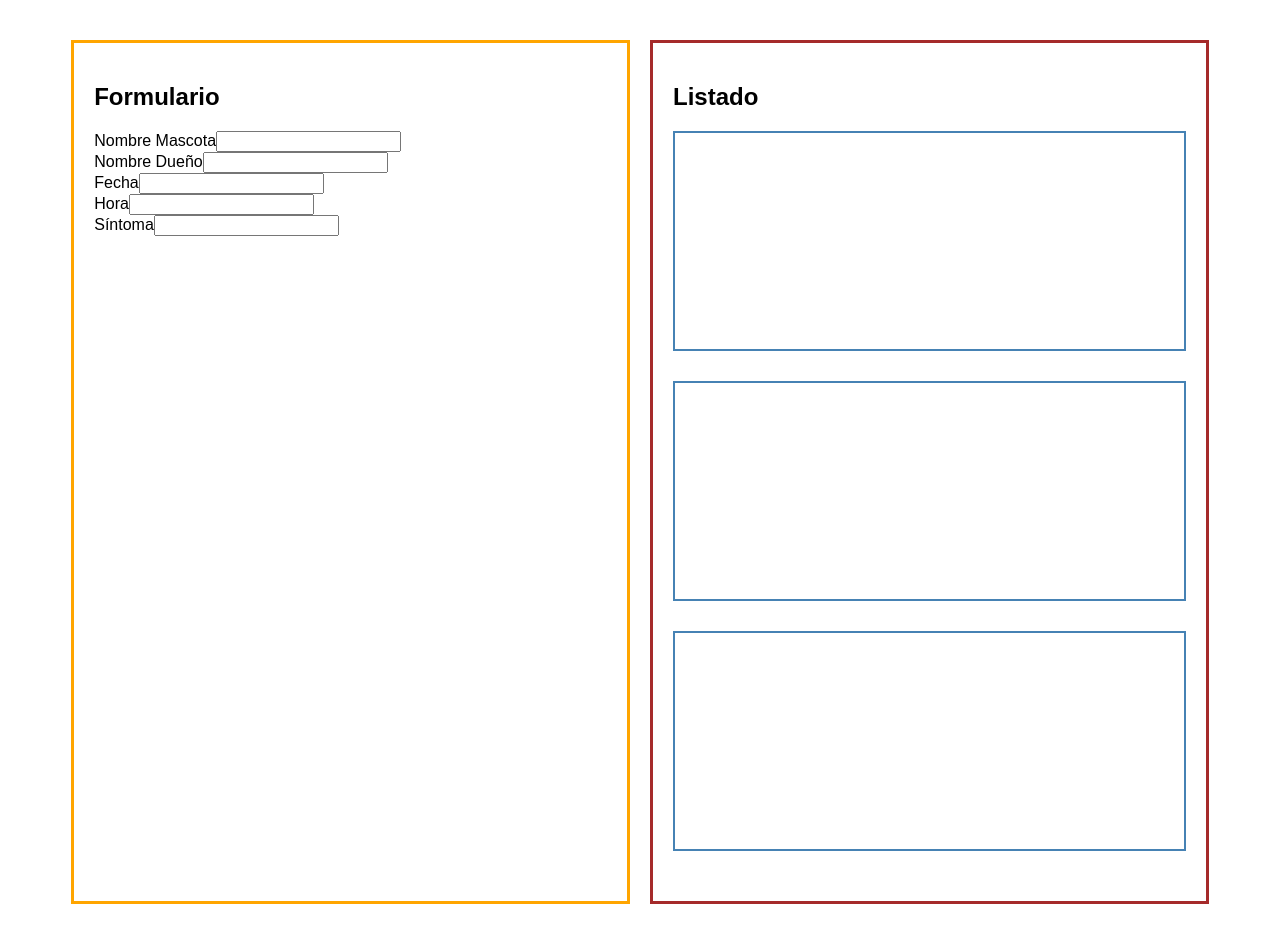
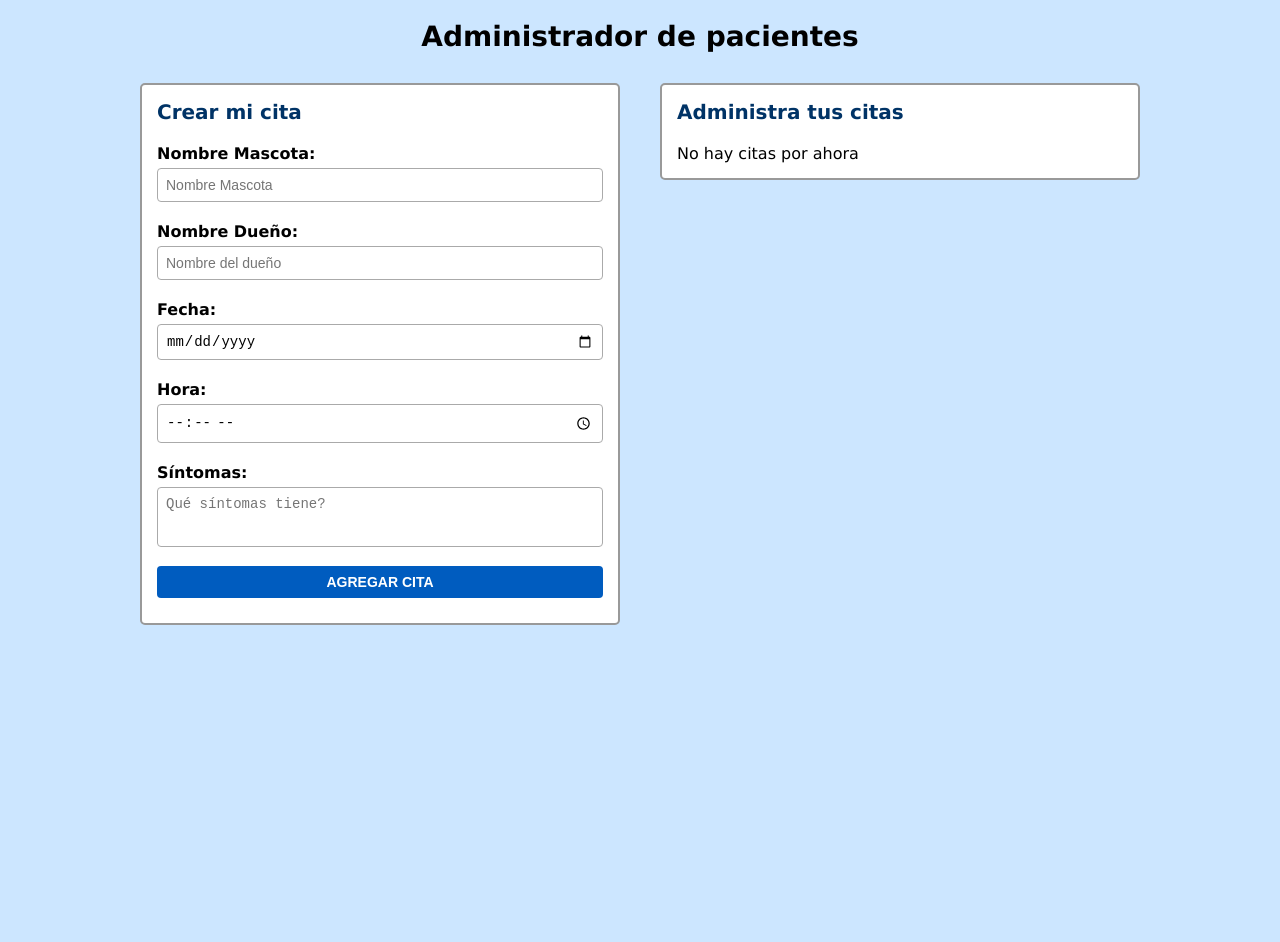
Before and after one commit to MatiasWilder/tp4-citas-wilder, a React app: page / in a window 1280 px wide. After the commit the page ends 800 px from the top, so only its background shows below. Built offline with nearby package versions, Linux system fonts and the light colour scheme; the HTML template or start-up script is replaced by a standard one.

Commit message:
en parte terminado

```diff
--- a/src/App.jsx
+++ b/src/App.jsx
@@ -1,18 +1,16 @@
 import { useState } from 'react'
 import Formulario from './form'
 import Listado from './listado'
+import '/src/index.css'
 
 function App() {
-  const [citas] = useState([
-    { id: 1, texto: '' },
-    { id: 2, texto: '' },
-    { id: 3, texto: '' }
-  ])
+  const [citas, setCitas] = useState([])
 
   return (
-    <div className="app-container">
-      <Formulario />
-      <Listado citas={citas} />
+    <div className="container">
+      <h1>Administrador de pacientes</h1>
+      <Formulario citas={citas} setCitas={setCitas} />
+      <Listado citas={citas} setCitas={setCitas} />
     </div>
   )
 }
--- a/src/cita.jsx
+++ b/src/cita.jsx
@@ -1,7 +1,17 @@
-function Cita({ texto }) {
+function Cita({ cita, indice, eliminarCita }) {
   return (
     <div className="cita">
-        <p>{texto}</p>
+      <span>Mascota:</span>
+      <p>{cita.NombreMascota}</p>
+      <span>Dueño:</span>
+      <p>{cita.NombreDueño}</p>
+      <span>Fecha:</span>
+      <p>{cita.Fecha}</p>
+      <span>Hora:</span>
+      <p>{cita.Hora}</p>
+      <span>Síntomas:</span>
+      <p>{cita.Sintomas}</p>
+      <button onClick={() => eliminarCita(indice)}>ELIMINAR ✖</button>
     </div>
   )
 }
--- a/src/form.jsx
+++ b/src/form.jsx
@@ -1,19 +1,45 @@
-function Formulario() {
-    return (
-      <div className="formulario">
-        <h2>Formulario</h2>
-        <label>Nombre Mascota</label>
-        <input></input>
-        <br></br><label>Nombre Dueño</label>
-        <input></input>
-        <br></br><label>Fecha</label>
-        <input></input>
-        <br></br><label>Hora</label>
-        <input></input>
-        <br></br><label>Síntoma</label>
-        <input></input>
-      </div>
-    )
+function Formulario({ citas, setCitas }) {
+  const añadirCita = () => {
+    const nuevaCita = {
+      NombreMascota: document.querySelector("#NombreMascota").value,
+      NombreDueño: document.querySelector("#NombreDueño").value,
+      Fecha: document.querySelector("#Fecha").value,
+      Hora: document.querySelector("#Hora").value,
+      Sintomas: document.querySelector("#Sintomas").value
+    }
+
+    for (let campo in nuevaCita) {
+      if (!nuevaCita[campo]) {
+        alert("Faltan completar campos")
+        return
+      }
+    }
+
+    setCitas([...citas, nuevaCita])
+
+    document.querySelector("#NombreMascota").value = ''
+    document.querySelector("#NombreDueño").value = ''
+    document.querySelector("#Fecha").value = ''
+    document.querySelector("#Hora").value = ''
+    document.querySelector("#Sintomas").value = ''
   }
 
-  export default Formulario
+  return (
+    <div className="form">
+      <h2>Crear mi cita</h2>
+      <label>Nombre Mascota:</label>
+      <input id="NombreMascota" type="text" placeholder="Nombre Mascota" />
+      <label>Nombre Dueño:</label>
+      <input id="NombreDueño" type="text" placeholder="Nombre del dueño" />
+      <label>Fecha:</label>
+      <input id="Fecha" type="date" />
+      <label>Hora:</label>
+      <input id="Hora" type="time" />
+      <label>Síntomas:</label>
+      <textarea id="Sintomas" placeholder="Qué síntomas tiene?"></textarea>
+      <input type="submit" value="AGREGAR CITA" onClick={añadirCita} />
+    </div>
+  )
+}
+
+export default Formulario
--- a/src/index.css
+++ b/src/index.css
@@ -1,26 +1,111 @@
-.app-container {
-  display: flex;
-  padding: 10px;
-  width: 90%;
-  margin: 30px auto;
-  font-family: sans-serif;
+* {
+  box-sizing: border-box;
+  margin: 0;
+  padding: 0;
 }
 
-.formulario {
-  flex: 1;
-  border: 3px solid orange;
-  padding: 20px;
-  margin-right: 20px;
-}
-
-.listado {
-  flex: 1;
-  border: 3px solid brown;
+body {
+  font-family: Verdana, sans-serif;
+  background-color: #cce6ff;
+  color: #000;
   padding: 20px;
 }
 
+.container {
+  max-width: 1000px;
+  margin: 0 auto;
+}
+
+.container h1 {
+  text-align: center;
+  margin-bottom: 30px;
+  font-size: 28px;
+}
+
+.form,
+.Listado {
+  display: inline-block;
+  vertical-align: top;
+  width: 48%;
+  background-color: white;
+  padding: 15px;
+  border: 2px solid #999;
+  border-radius: 5px;
+}
+
+.form {
+  margin-right: 4%;
+}
+
+.form h2,
+.Listado h2 {
+  margin-bottom: 20px;
+  font-size: 20px;
+  color: #003366;
+}
+
+.form label {
+  display: block;
+  margin-top: 10px;
+  font-weight: bold;
+}
+
+.form input,
+.form textarea {
+  width: 100%;
+  padding: 8px;
+  margin-top: 5px;
+  margin-bottom: 10px;
+  border: 1px solid #aaa;
+  border-radius: 4px;
+  font-size: 14px;
+}
+
+.form textarea {
+  height: 60px;
+  resize: none;
+}
+
+.form input[type="submit"] {
+  background-color: #005cbf;
+  color: white;
+  border: none;
+  font-weight: bold;
+  cursor: pointer;
+}
+
+.form input[type="submit"]:hover {
+  background-color: #004099;
+}
+
 .cita {
-  border: 2px solid steelblue;
-  padding: 100px;
-  margin-bottom: 30px;
+  background-color: #f5f5f5;
+  padding: 10px;
+  border: 1px solid #777;
+  border-radius: 4px;
+  margin-bottom: 15px;
 }
+
+.cita span {
+  font-weight: bold;
+  display: block;
+  margin-top: 8px;
+}
+
+.cita p {
+  margin: 4px 0;
+}
+
+.cita button {
+  margin-top: 10px;
+  padding: 5px 10px;
+  background-color: #d9534f;
+  color: white;
+  border: none;
+  border-radius: 3px;
+  cursor: pointer;
+}
+
+.cita button:hover {
+  background-color: #b52b27;
+}
--- a/src/listado.jsx
+++ b/src/listado.jsx
@@ -1,12 +1,22 @@
-import Cita from './cita'
+import Cita from './Cita'
 
-function Listado({ citas }) {
+function Listado({ citas, setCitas }) {
+  const eliminarCita = (index) => {
+    let copia = [...citas]
+    copia.splice(index, 1)
+    setCitas(copia)
+  }
+
   return (
-    <div className="listado">
-      <h2>Listado</h2>
-      {citas.map((cita) => (
-        <Cita key={cita.id} texto={cita.texto} />
-      ))}
+    <div className="Listado">
+      <h2>Administra tus citas</h2>
+      {citas.length === 0 ? (
+        <p>No hay citas por ahora</p>
+      ) : (
+        citas.map((cita, i) => (
+          <Cita key={i} cita={cita} indice={i} eliminarCita={eliminarCita} />
+        ))
+      )}
     </div>
   )
 }
```
Lines whose indentation alone changed are shown as unchanged.
